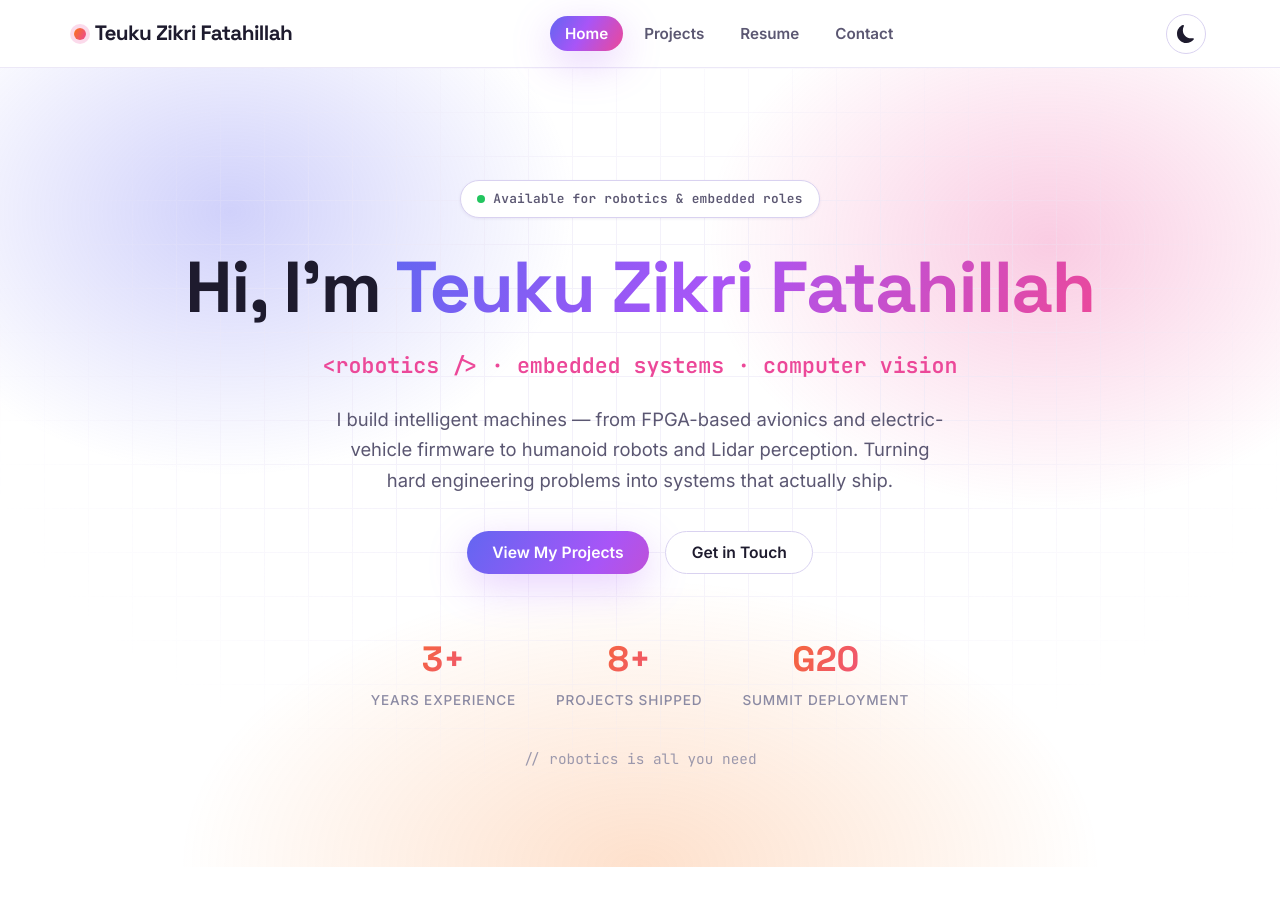
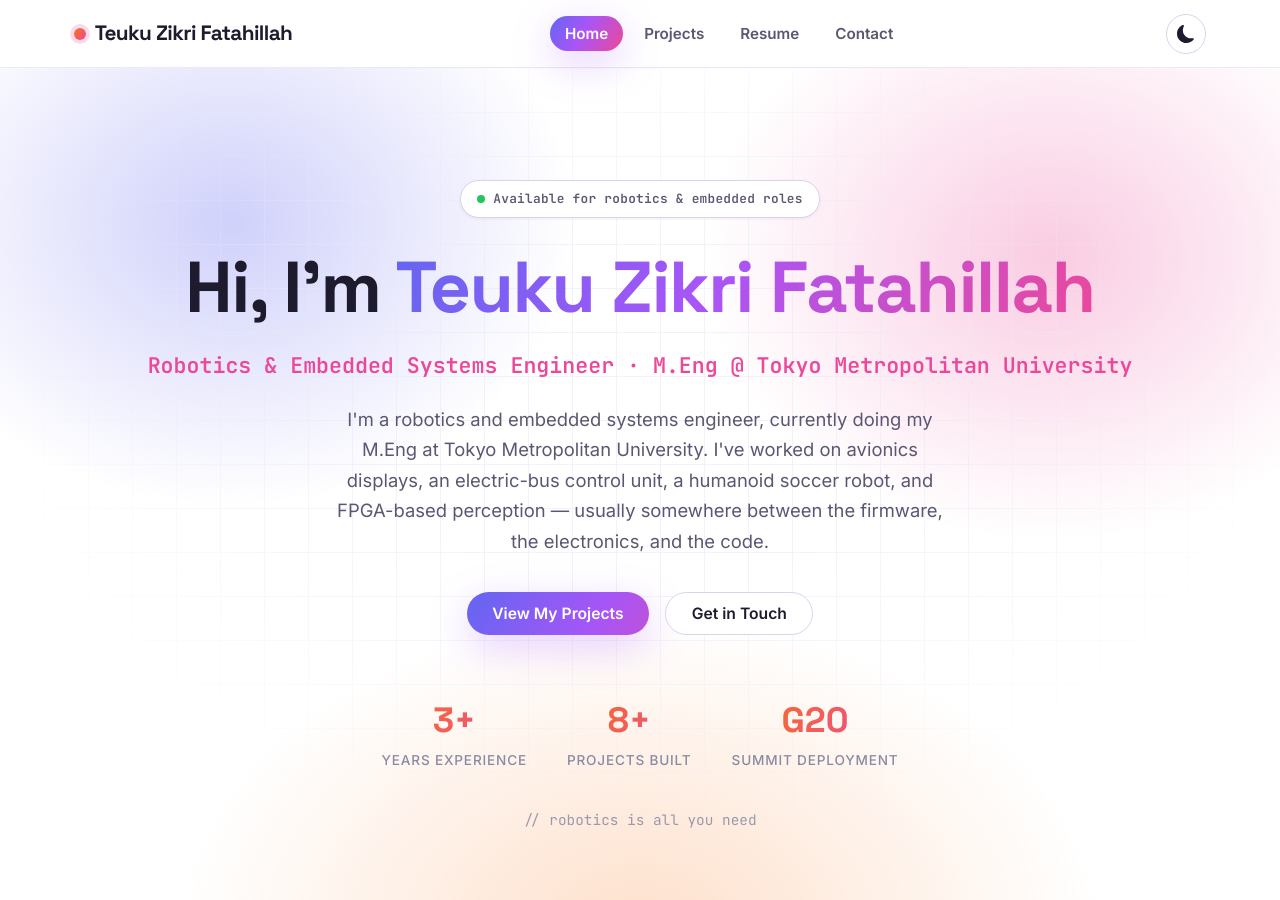
Before and after one commit to tzf230201/tzf230201.github.io, a Jekyll site: the page built from index.md, in a window 1280 px wide and 900 px high. Built offline with Jekyll 4.4.1, drawn with Linux system fonts in a browser that asks for light colours.

Commit message:
Rewrite home hero in a more human, specific voice
Drop marketing/AI phrasing ("intelligent machines", "systems that actually
ship", the <robotics/> tag). Lead with the real positioning (Robotics &
Embedded, M.Eng @ TMU) and concrete past work.

Co-Authored-By: Claude Opus 4.8 <noreply@anthropic.com>

```diff
--- a/index.md
+++ b/index.md
@@ -7,9 +7,9 @@ title: Home
     <div class="container">
         <span class="hero-eyebrow"><span class="pulse"></span> Available for robotics & embedded roles</span>
         <h1 class="hero-title">Hi, I'm <span class="highlight">Teuku Zikri Fatahillah</span></h1>
-        <p class="hero-subtitle">&lt;robotics /&gt; &middot; embedded systems &middot; computer vision</p>
+        <p class="hero-subtitle">Robotics &amp; Embedded Systems Engineer &middot; M.Eng @ Tokyo Metropolitan University</p>
         <p class="hero-description">
-            I build intelligent machines — from FPGA-based avionics and electric-vehicle firmware to humanoid robots and Lidar perception. Turning hard engineering problems into systems that actually ship.
+            I'm a robotics and embedded systems engineer, currently doing my M.Eng at Tokyo Metropolitan University. I've worked on avionics displays, an electric-bus control unit, a humanoid soccer robot, and FPGA-based perception — usually somewhere between the firmware, the electronics, and the code.
         </p>
         <div class="hero-actions">
             <a href="{{ '/projects/' | relative_url }}" class="btn btn-primary">View My Projects</a>
@@ -22,7 +22,7 @@ title: Home
             </div>
             <div class="hero-stat">
                 <div class="num">{{ site.projects.size }}+</div>
-                <div class="label">Projects Shipped</div>
+                <div class="label">Projects Built</div>
             </div>
             <div class="hero-stat">
                 <div class="num">G20</div>
```
